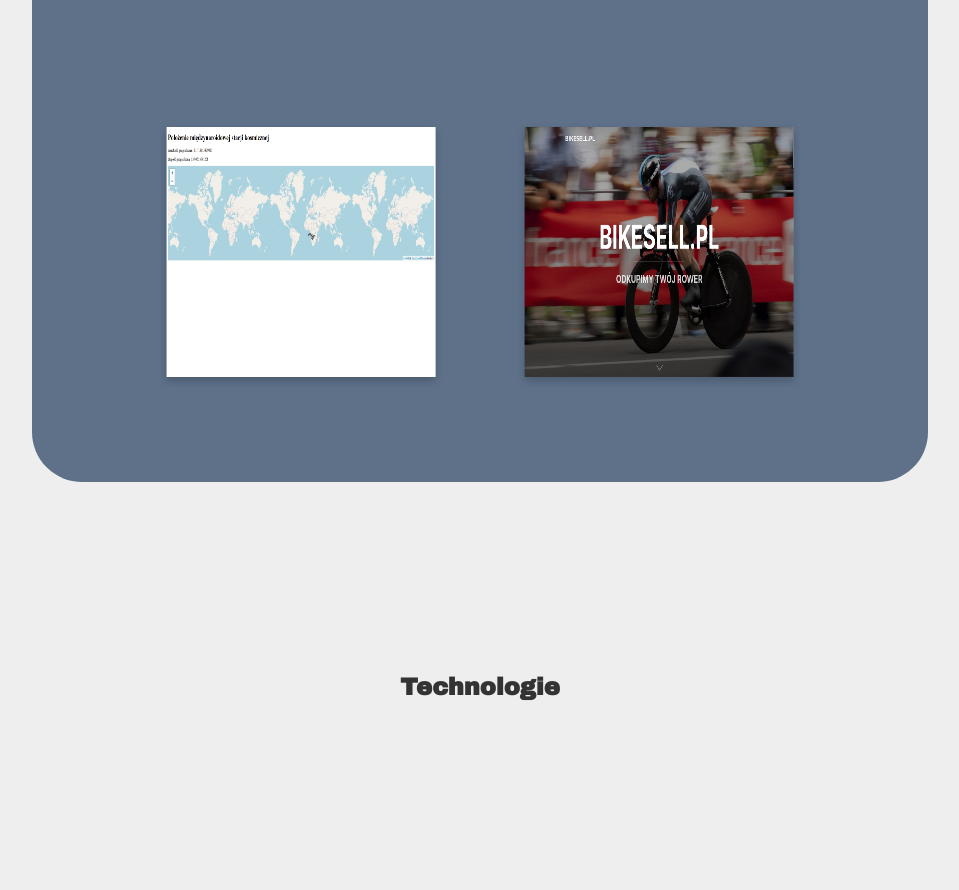
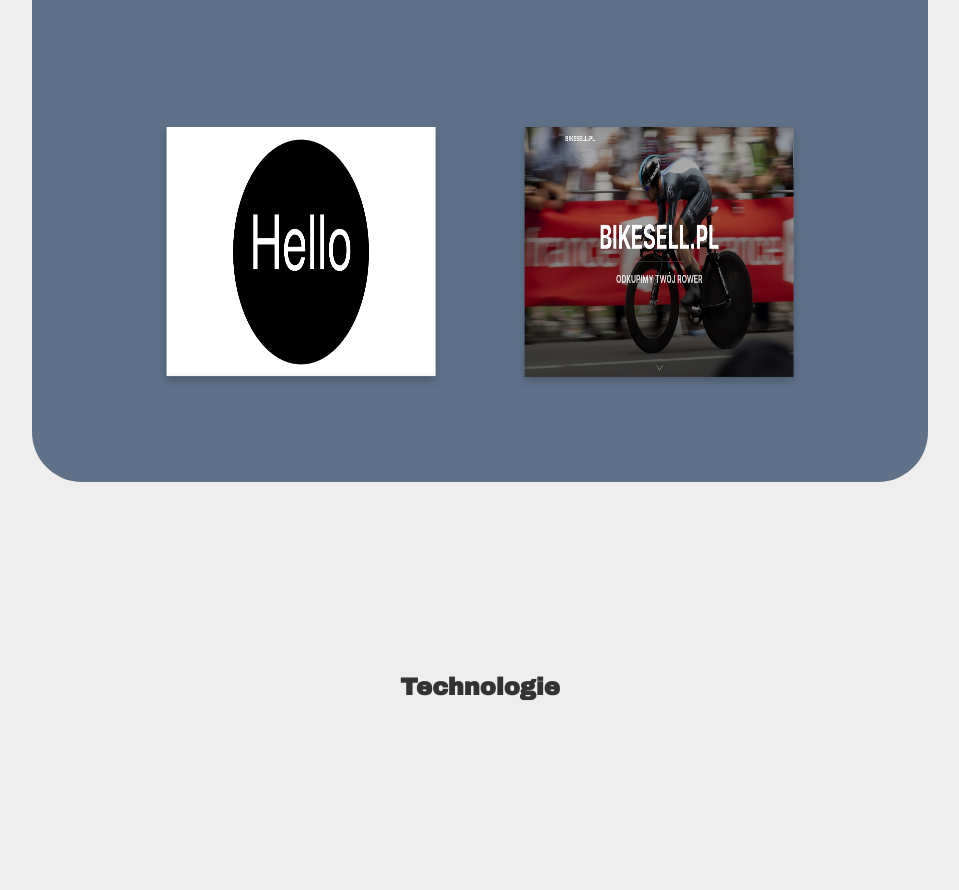
Before and after one commit to itsmemada/Portfolio, a React (Create React App) app: page / in a window 1280 px wide. Shown: the part 2520-3410 px from the top of the page, without its empty margins (160-1119 px from the left). Built offline with nearby package versions, Linux system fonts and the light colour scheme.

Commit message:
chanege iss project to acedesign

```diff
--- a/src/components/darkmode-button/darkmode-button.tsx
+++ b/src/components/darkmode-button/darkmode-button.tsx
@@ -1,6 +1,5 @@
 import React from "react";
 import "./darkmode-button.scss";
-
 
 const DarkmodeButton = () => {
 	const [darkMode, setDarkMode] = React.useState(false);
--- a/src/components/projects/projects.tsx
+++ b/src/components/projects/projects.tsx
@@ -2,7 +2,7 @@
 import "./projects.scss"
 import dtp from '../../assets/projects/dptmini.png';
 import bike from '../../assets/projects/bike.png';
-import iss from '../../assets/projects/iss.png';
+import Ace from '../../assets/projects/Acedesign.png';
 import CBD_shop from '../../assets/projects/CBD_shop.png'
 
 
@@ -40,10 +40,10 @@
   desc= 'Projekt sklepu e-commerce stworzony za pomocą biblioteki React wraz z MaterialUI, wykorzystujący infrastrukturę commercejs'
   adress = 'https://kup-se-cbd.netlify.app/' />
 <Project
-  img={iss}
-  name = 'ISS'
-  desc= 'Projekt z wykorzystaniem api nasa, śledzący aktualne położenie ISS'
-  adress = 'https://cojestmordo.github.io/iss_project' />
+  img={Ace}
+  name = 'Acedesign'
+  desc= 'Projekt mojego portfolio graficznego, z wykorzystaniem frameworka vue'
+  adress = 'https://acedesign.netlify.app' />
 <Project
   img={bike}
   name = 'Bikesell'
```
Also changed, not shown: src/assets/projects/Acedesign.png (added).
